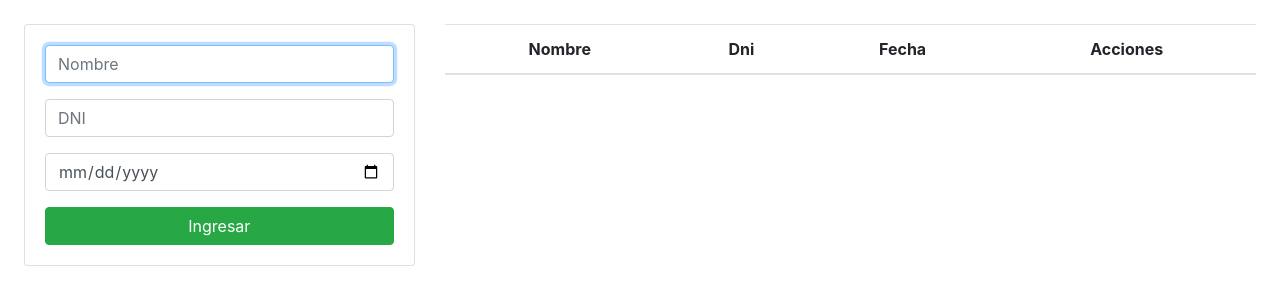
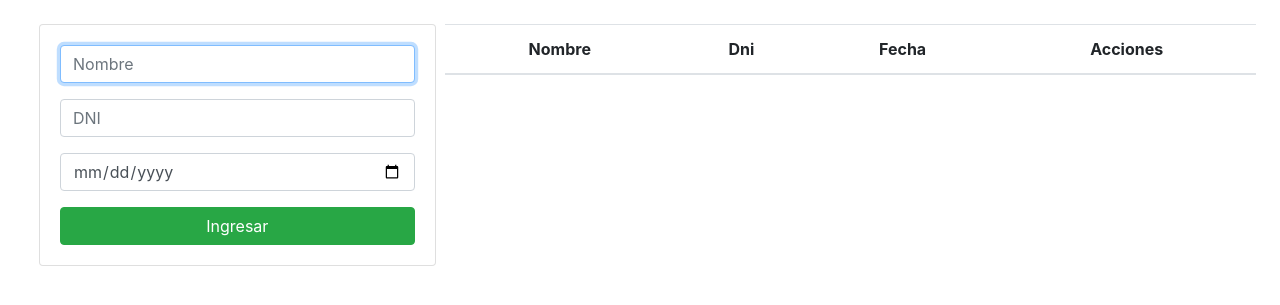
Before and after one commit to rosalesponcer/Persona, a PHP site: page / in a window 1280 px wide. Shown: the part 71-376 px from the top of the page. Run offline with PHP 8.4, Linux system fonts and the light colour scheme; data that the repository does not hold is empty; some libraries are stand-ins or nearby versions.

Commit message:
Modificacines menores en index con fomulario Sticky y Alerts

```diff
--- a/index.php
+++ b/index.php
@@ -1,12 +1,11 @@
 <?php include("bd.php") ?>
 <?php include("includes/header.php") ?>
 
-
-
-
 <div class="container-fluid p-4">
     <div class="row">
-        <div class="col-md-4 position-sticky">
+        <div class="col-md-4">
+
+            <div class="col-md-4  position-fixed">
                 <?php if (isset($_SESSION['mensaje'])) { ?>
                     <div class="alert alert-<?= $_SESSION['mensaje_tipo'] ?> alert-dismissible fade show" role="alert">
                         <?= $_SESSION['mensaje'] ?>
@@ -16,22 +15,20 @@
                     </div>
                 <?php session_unset();
                 } ?>
-
-
-
                 <div class="card card-body">
                     <form action="guardar.php" method="POST">
                         <div class="form-group">
                             <input type="text" name="txtNombre" class="form-control" placeholder="Nombre" autofocus>
                         </div>
                         <div class="form-group">
-                        <input type="text" name="txtDni" class="form-control" placeholder="DNI">
+                            <input type="text" name="txtDni" class="form-control" placeholder="DNI" pattern="\d{8}">
                         </div>
                         <div class="form-group">
                             <input type="date" name="txtFecha" class="form-control">
                         </div>
                         <input type="submit" value="Ingresar" name="ingresar" class="btn btn-success btn-block">
                     </form>
+                </div>
             </div>
 
         </div>
```
Lines whose indentation alone changed are shown as unchanged.
